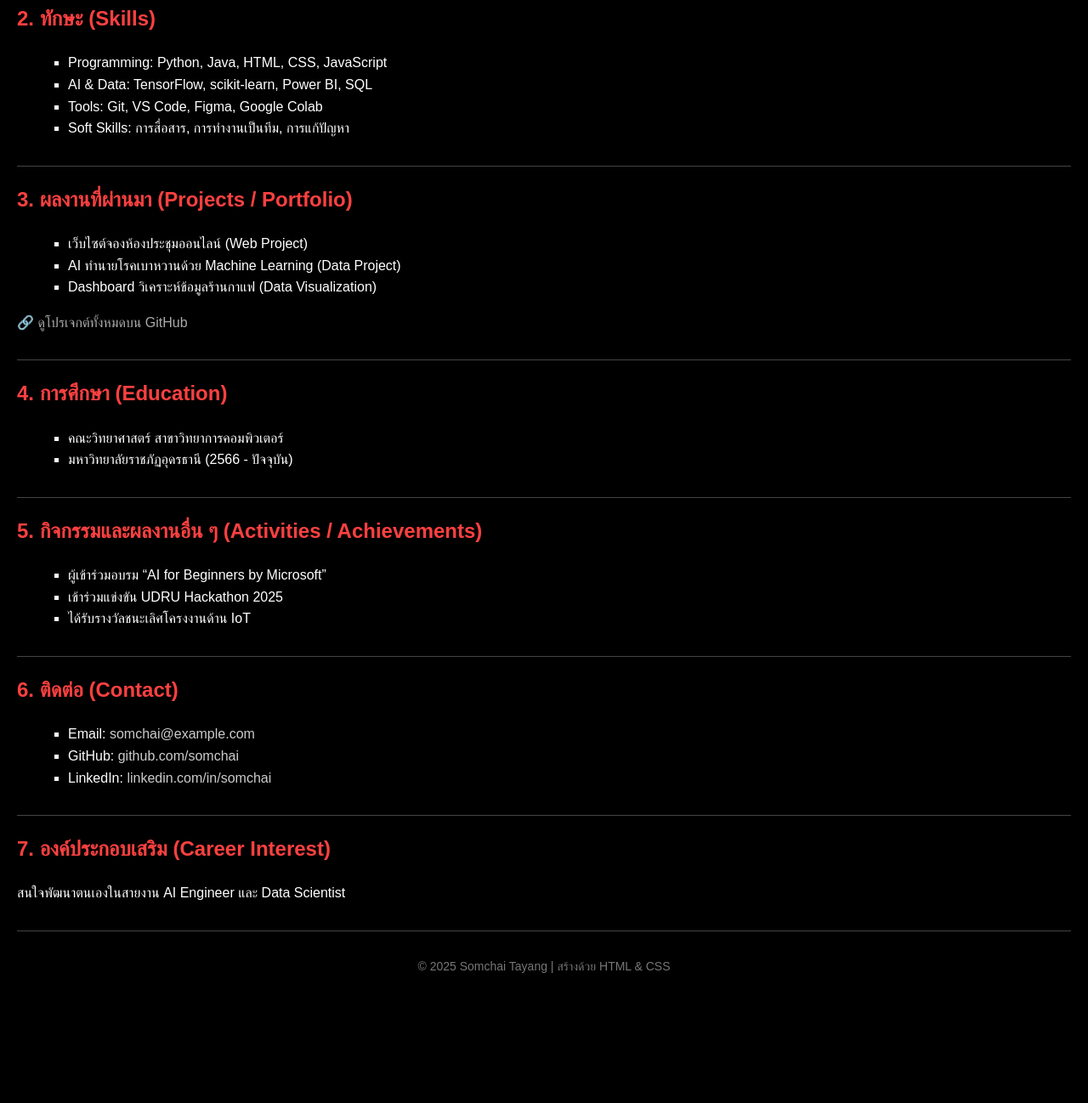
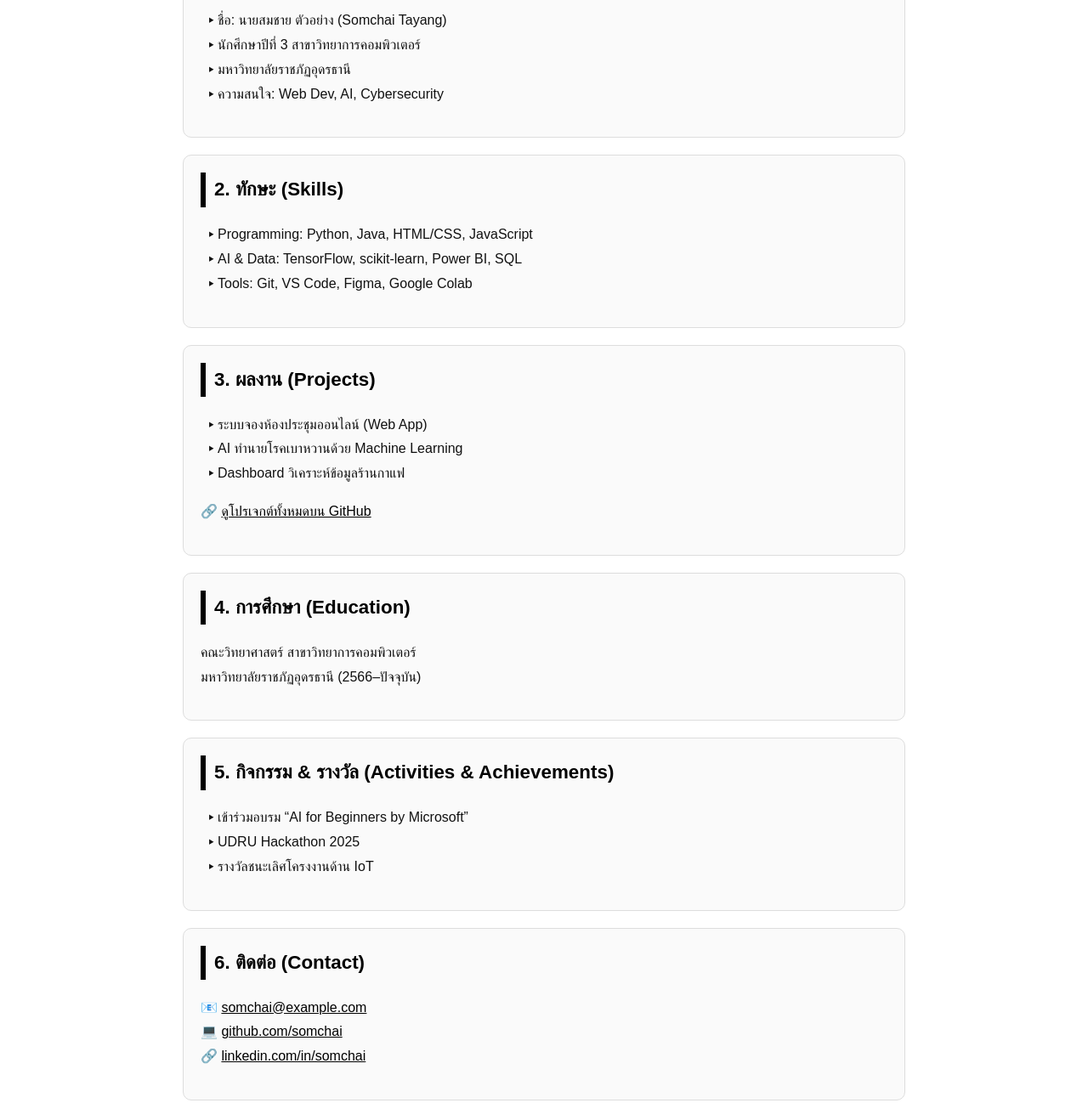
Before and after one commit to Phubadin139/Phubadin139.github.io, a plain HTML site: page index.html in a window 1280 px wide. Shown: the part 298-1596 px from the top of the page at 85% size. Before the commit the page ends 1466 px from the top, so only its background shows below. Drawn offline with Linux system fonts and the light colour scheme.

Commit message:
Update index.html

```diff
--- a/index.html
+++ b/index.html
@@ -3,123 +3,154 @@
 <head>
   <meta charset="UTF-8">
   <meta name="viewport" content="width=device-width, initial-scale=1.0">
-    <title>หน้าแรก GitHub.io ของนักศึกษา</title>
+  <title>Portfolio นักศึกษา</title>
   <style>
     body {
+      font-family: "Sarabun", sans-serif;
+      background-color: #fff;
+      color: #111;
+      margin: 0;
+      padding: 0;
+      line-height: 1.8;
+    }
+
+    header {
       background-color: #000;
       color: #fff;
-            font-family: "Sarabun", sans-serif;
-            line-height: 1.6;
+      padding: 30px 20px;
+      text-align: center;
+    }
+
+    header h1 {
       margin: 0;
+      font-size: 2em;
+      letter-spacing: 1px;
+    }
+
+    .container {
+      max-width: 850px;
+      margin: 30px auto;
       padding: 20px;
     }
 
-        h1, h2, h3 {
-            color: #fff;
+    section {
+      border: 1px solid #ddd;
+      border-radius: 10px;
+      padding: 20px;
+      margin-bottom: 20px;
+      background-color: #fafafa;
+      transition: all 0.3s ease;
+    }
+
+    section:hover {
+      background-color: #f0f0f0;
+      transform: translateY(-3px);
+    }
+
+    h2 {
+      border-left: 6px solid #000;
+      padding-left: 10px;
+      color: #000;
+      font-size: 1.4em;
+      margin-top: 0;
+    }
+
+    ul {
+      list-style-type: "▸ ";
+      padding-left: 20px;
     }
 
     a {
-            color: #aaa;
-            text-decoration: none;
+      color: #000;
+      text-decoration: underline;
+      transition: color 0.2s ease;
     }
 
     a:hover {
-            text-decoration: underline;
-        }
-
-        .section {
-            border-bottom: 1px solid #444;
-            margin-bottom: 20px;
-            padding-bottom: 15px;
-        }
-
-        .red {
-            color: #ff4040;
-        }
-
-        ul {
-            list-style-type: square;
-            margin-left: 20px;
-        }
-
-        .contact a {
-            color: #ccc;
+      color: #666;
     }
 
     footer {
       text-align: center;
-            margin-top: 30px;
-            font-size: 14px;
-            color: #777;
+      padding: 20px;
+      font-size: 0.9em;
+      color: #666;
+      border-top: 1px solid #ddd;
+      margin-top: 40px;
     }
   </style>
 </head>
 <body>
 
+  <header>
     <h1>หน้าแรก GitHub.io ของนักศึกษา</h1>
+    <p>My Portfolio & Projects</p>
+  </header>
 
-    <div class="section">
-        <h2 class="red">1. ส่วนแนะนำตัว (Introduction / Profile)</h2>
+  <div class="container">
+
+    <section>
+      <h2>1. แนะนำตัว (Profile)</h2>
       <ul>
-            <li>ชื่อ-นามสกุล: นายสมชาย ตัวอย่าง (Somchai Tayang)</li>
-            <li>นักศึกษาปีที่ 3 สาขาวิทยาการคอมพิวเตอร์ มหาวิทยาลัยตัวอย่าง</li>
-            <li>ความสนใจ: AI, Web Development, Cybersecurity</li>
+        <li>ชื่อ: นายสมชาย ตัวอย่าง (Somchai Tayang)</li>
+        <li>นักศึกษาปีที่ 3 สาขาวิทยาการคอมพิวเตอร์</li>
+        <li>มหาวิทยาลัยราชภัฏอุดรธานี</li>
+        <li>ความสนใจ: Web Dev, AI, Cybersecurity</li>
       </ul>
-    </div>
+    </section>
 
-    <div class="section">
-        <h2 class="red">2. ทักษะ (Skills)</h2>
+    <section>
+      <h2>2. ทักษะ (Skills)</h2>
       <ul>
-            <li>Programming: Python, Java, HTML, CSS, JavaScript</li>
+        <li>Programming: Python, Java, HTML/CSS, JavaScript</li>
         <li>AI & Data: TensorFlow, scikit-learn, Power BI, SQL</li>
         <li>Tools: Git, VS Code, Figma, Google Colab</li>
-            <li>Soft Skills: การสื่อสาร, การทำงานเป็นทีม, การแก้ปัญหา</li>
       </ul>
-    </div>
+    </section>
 
-    <div class="section">
-        <h2 class="red">3. ผลงานที่ผ่านมา (Projects / Portfolio)</h2>
+    <section>
+      <h2>3. ผลงาน (Projects)</h2>
       <ul>
-            <li>เว็บไซต์จองห้องประชุมออนไลน์ (Web Project)</li>
-            <li>AI ทำนายโรคเบาหวานด้วย Machine Learning (Data Project)</li>
-            <li>Dashboard วิเคราะห์ข้อมูลร้านกาแฟ (Data Visualization)</li>
+        <li>ระบบจองห้องประชุมออนไลน์ (Web App)</li>
+        <li>AI ทำนายโรคเบาหวานด้วย Machine Learning</li>
+        <li>Dashboard วิเคราะห์ข้อมูลร้านกาแฟ</li>
       </ul>
       <p>🔗 <a href="#">ดูโปรเจกต์ทั้งหมดบน GitHub</a></p>
-    </div>
+    </section>
 
-    <div class="section">
-        <h2 class="red">4. การศึกษา (Education)</h2>
+    <section>
+      <h2>4. การศึกษา (Education)</h2>
+      <p>คณะวิทยาศาสตร์ สาขาวิทยาการคอมพิวเตอร์<br>
+      มหาวิทยาลัยราชภัฏอุดรธานี (2566–ปัจจุบัน)</p>
+    </section>
+
+    <section>
+      <h2>5. กิจกรรม & รางวัล (Activities & Achievements)</h2>
       <ul>
-            <li>คณะวิทยาศาสตร์ สาขาวิทยาการคอมพิวเตอร์</li>
-            <li>มหาวิทยาลัยราชภัฏอุดรธานี (2566 - ปัจจุบัน)</li>
+        <li>เข้าร่วมอบรม “AI for Beginners by Microsoft”</li>
+        <li>UDRU Hackathon 2025</li>
+        <li>รางวัลชนะเลิศโครงงานด้าน IoT</li>
       </ul>
-    </div>
+    </section>
 
-    <div class="section">
-        <h2 class="red">5. กิจกรรมและผลงานอื่น ๆ (Activities / Achievements)</h2>
-        <ul>
-            <li>ผู้เข้าร่วมอบรม “AI for Beginners by Microsoft”</li>
-            <li>เข้าร่วมแข่งขัน UDRU Hackathon 2025</li>
-            <li>ได้รับรางวัลชนะเลิศโครงงานด้าน IoT</li>
-        </ul>
-    </div>
+    <section>
+      <h2>6. ติดต่อ (Contact)</h2>
+      <p>
+        📧 <a href="mailto:somchai@example.com">somchai@example.com</a><br>
+        💻 <a href="#">github.com/somchai</a><br>
+        🔗 <a href="#">linkedin.com/in/somchai</a>
+      </p>
+    </section>
 
-    <div class="section contact">
-        <h2 class="red">6. ติดต่อ (Contact)</h2>
-        <ul>
-            <li>Email: <a href="mailto:somchai@example.com">somchai@example.com</a></li>
-            <li>GitHub: <a href="#">github.com/somchai</a></li>
-            <li>LinkedIn: <a href="#">linkedin.com/in/somchai</a></li>
-        </ul>
-    </div>
+    <section>
+      <h2>7. เป้าหมายอาชีพ (Career Interest)</h2>
+      <p>มุ่งสู่การเป็น Data Scientist หรือ AI Engineer ในอนาคต</p>
+    </section>
 
-    <div class="section">
-        <h2 class="red">7. องค์ประกอบเสริม (Career Interest)</h2>
-        <p>สนใจพัฒนาตนเองในสายงาน AI Engineer และ Data Scientist</p>
   </div>
 
   <footer>
-        © 2025 Somchai Tayang | สร้างด้วย HTML & CSS
+    © 2025 Somchai Tayang — All Rights Reserved
   </footer>
 
 </body>
```
Lines whose indentation alone changed are shown as unchanged.
